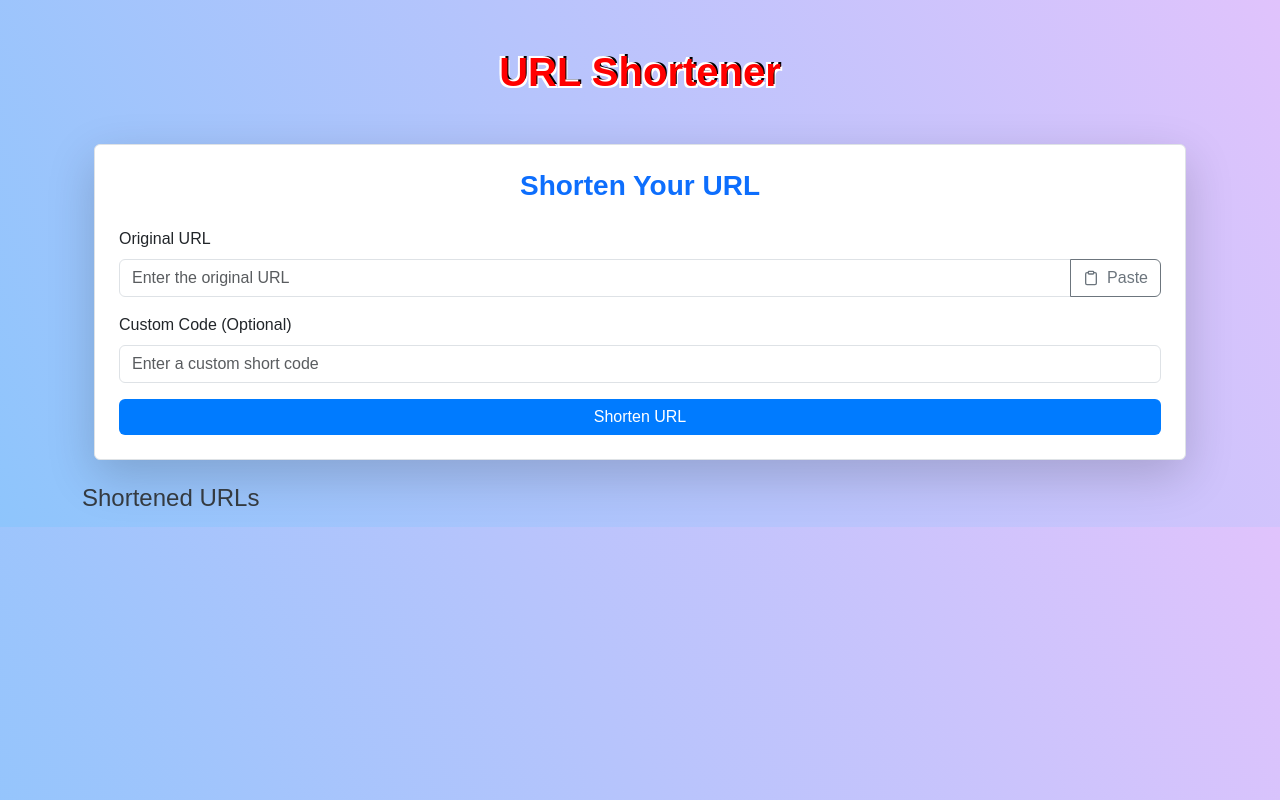
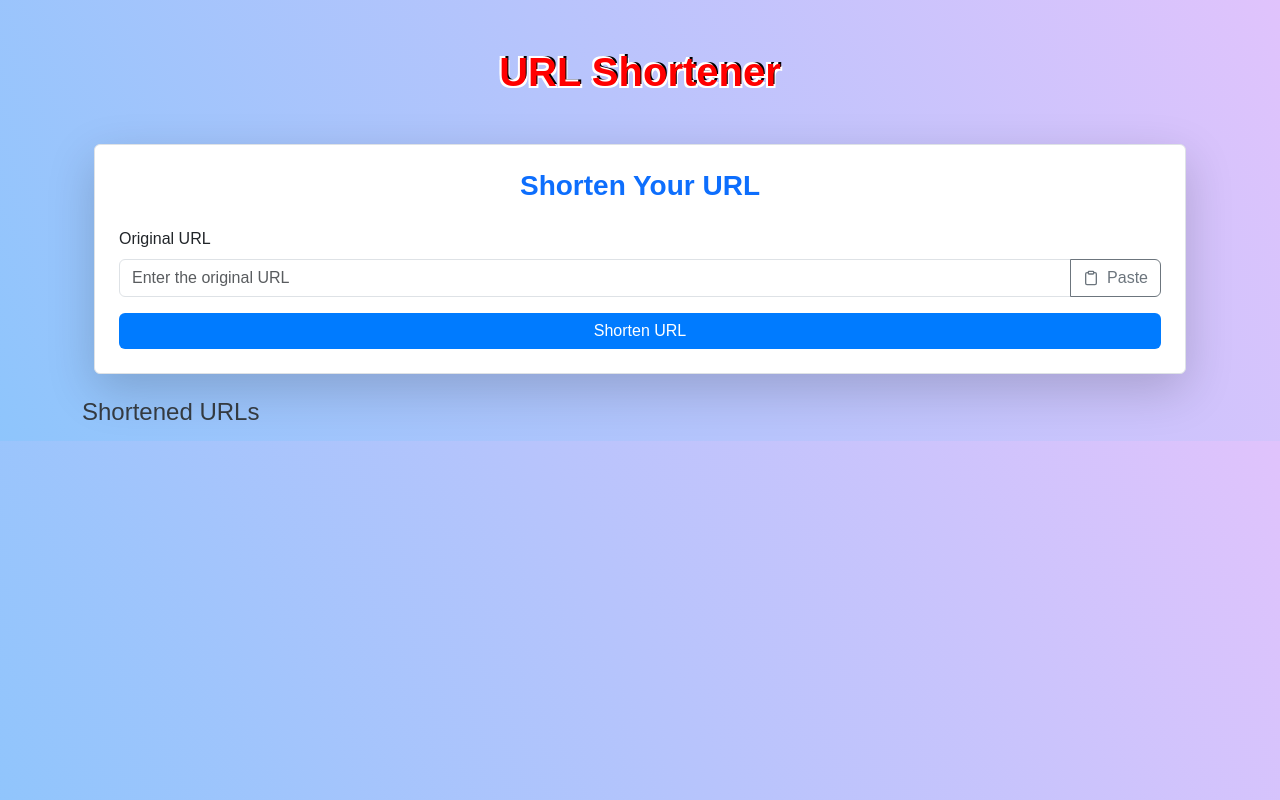
Before and after one commit to Athistaraja/URL_-Shortener_frontend, a React (Vite) app: page / in a window 1280 px wide. Built offline with nearby package versions, Linux system fonts and the light colour scheme.

Commit message:
add a styling

```diff
--- a/src/components/ShortenUrlForm.jsx
+++ b/src/components/ShortenUrlForm.jsx
@@ -81,18 +81,6 @@ const ShortenUrlForm = ({ onAddUrl }) => {
           {pasteNotification && <div className="alert alert-info mt-2">URL pasted from clipboard!</div>}
         </div>
 
-        <div className="mb-3">
-          <label htmlFor="customCode" className="form-label">Custom Code (Optional)</label>
-          <input
-            type="text"
-            id="customCode"
-            className="form-control"
-            value={customCode}
-            onChange={(e) => setCustomCode(e.target.value)}
-            placeholder="Enter a custom short code"
-          />
-        </div>
-
         {error && (
           <motion.div
             className="alert alert-danger"
```
